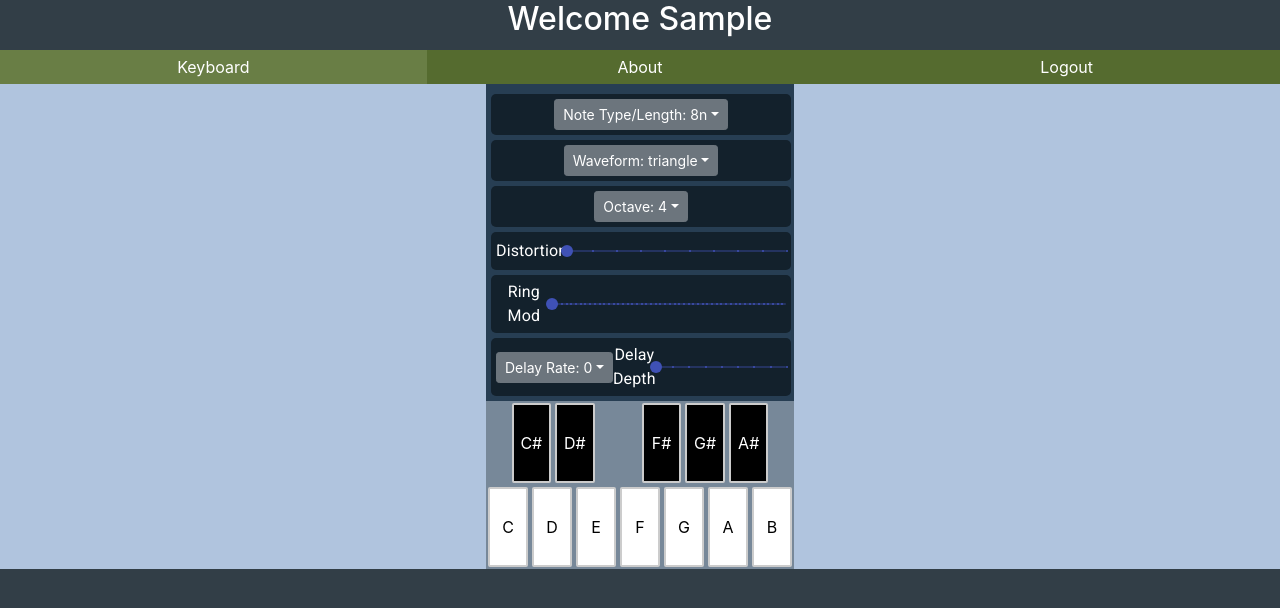
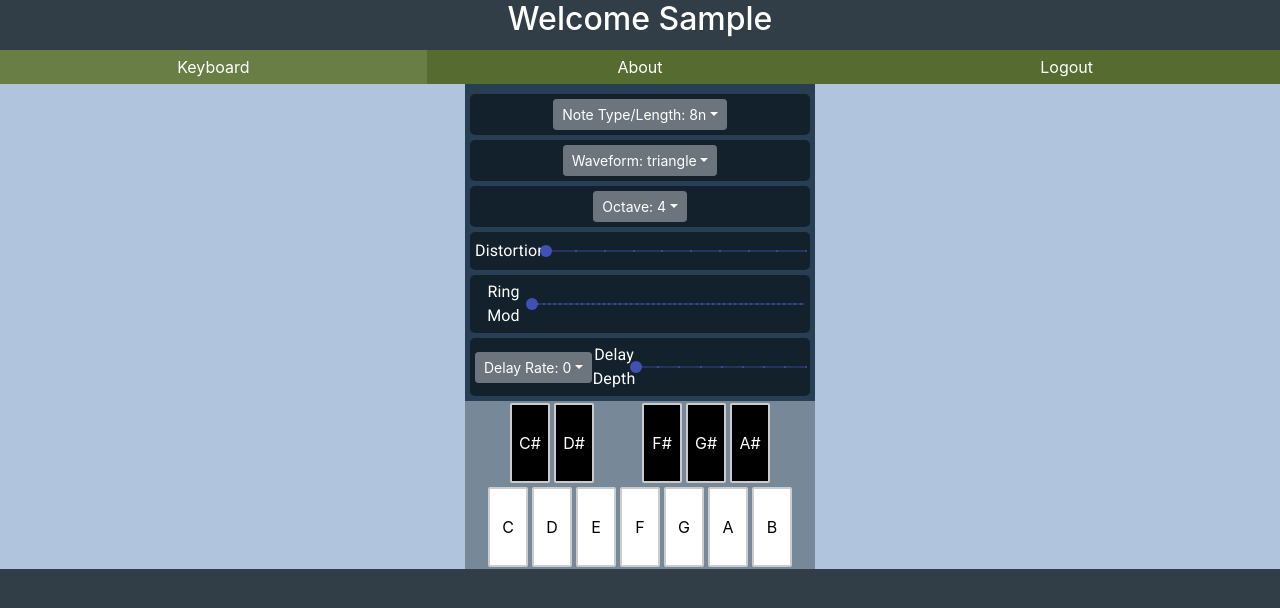
Before and after one commit to MichaelAZimmerman/synthesizer, a React (Create React App) app: page /login in a window 1280 px wide. Both pictures are taken after typing "Sample", "Sample123" into the empty fields and a click on the button "Login". Shown: the top 608 px of the page. Built offline with nearby package versions, Linux system fonts and the light colour scheme.

Commit message:
changes keyboard container width

```diff
--- a/src/App.css
+++ b/src/App.css
@@ -10,7 +10,7 @@ header {
   align-items: center;
   justify-content: center;
   border-radius: 5px;
-  width: 300px;
+  width: 340px;
   margin: auto;
   margin-top: 5px;
   padding: 5px;
@@ -44,7 +44,7 @@ header {
   justify-content: center;
 }
 .control-container {
-  width: 308px;
+  width: 350px;
   display: flex;
   flex-direction: column;
   background-color: rgb(39, 62, 83);
@@ -53,7 +53,7 @@ header {
 }
 .note-container {
   height: 84px;
-  width: 308px;
+  width: 350px;
   display: flex;
   align-items: center;
   justify-content: center;
```
